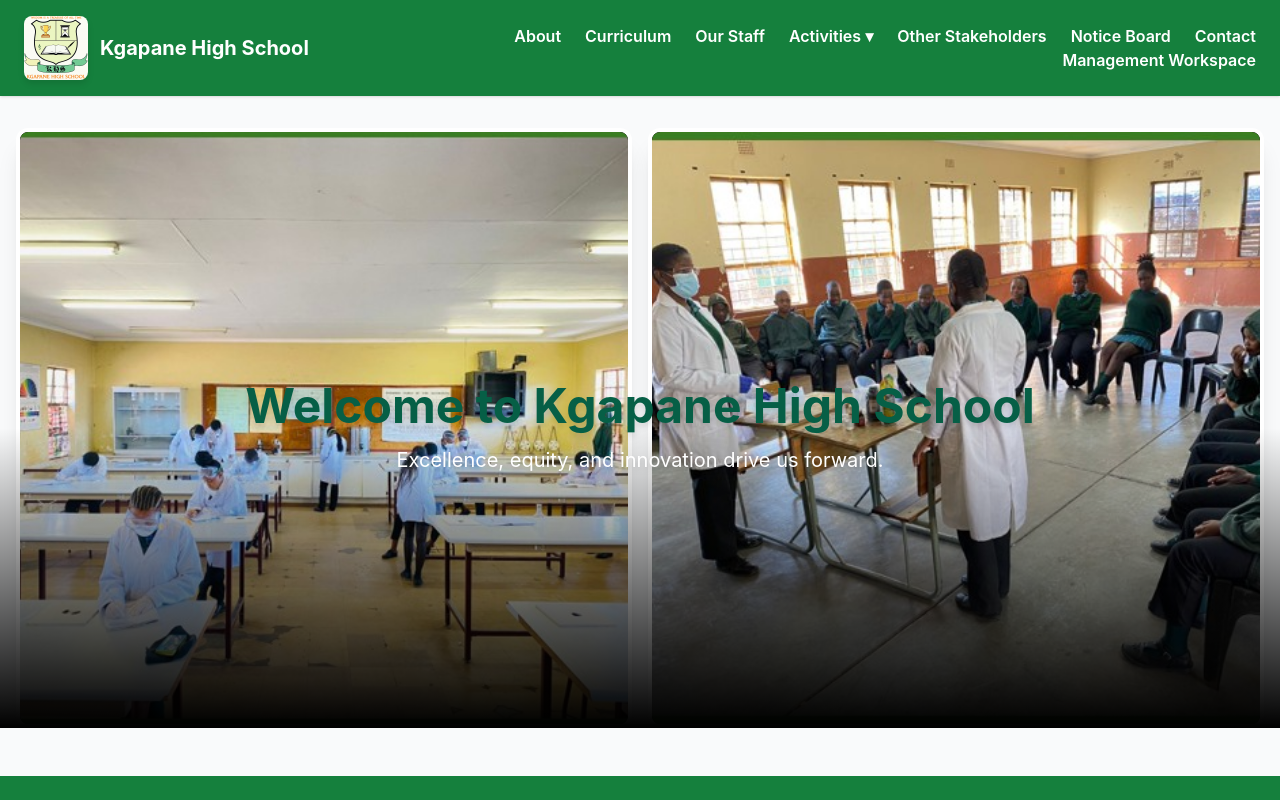
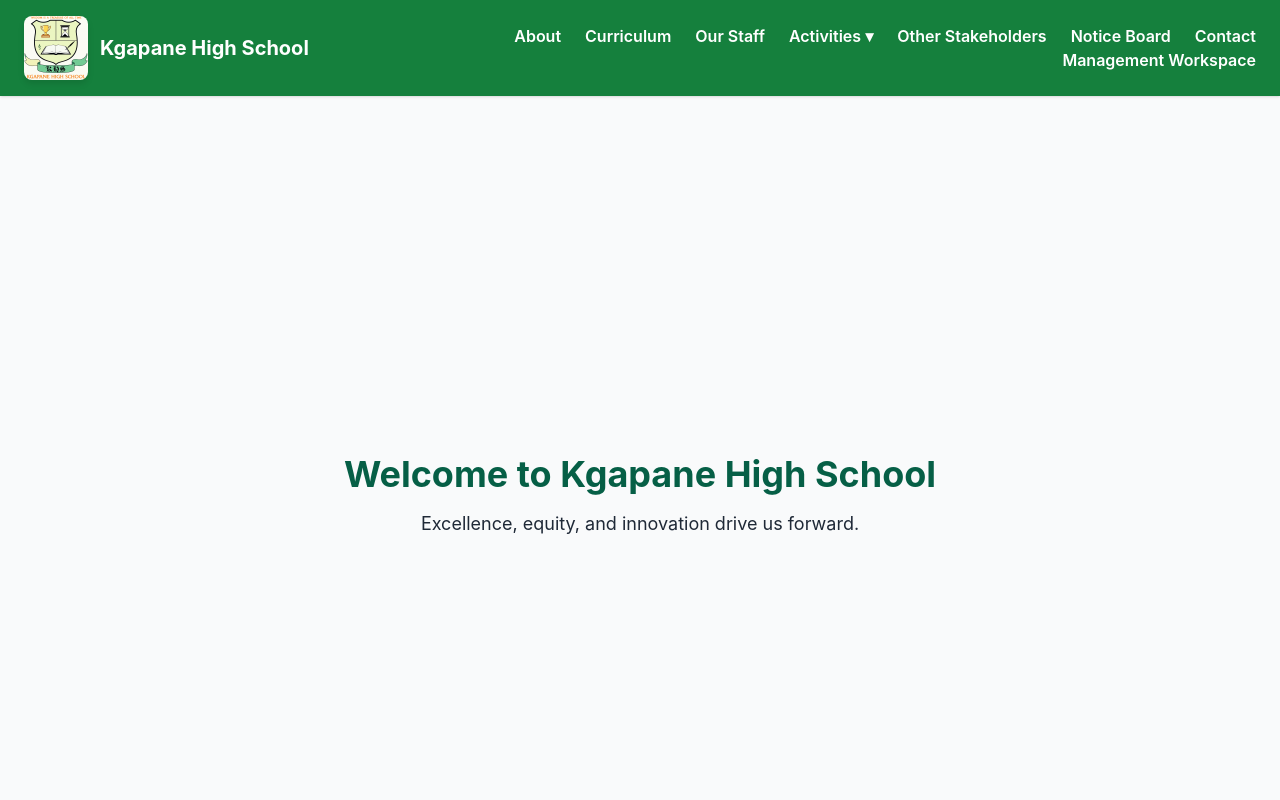
Before and after one commit to motlatsomaake999/kgapane-website, a Next.js app: page / in a window 1280 px wide. Shown: the top 800 px of the page. Built offline with nearby package versions, Linux system fonts and the light colour scheme.

Commit message:
Add homepage

```diff
--- a/src/pages/index.js
+++ b/src/pages/index.js
@@ -1,10 +1,8 @@
-import HeroSection from "../components/HeroSection";
-
 export default function Home() {
   return (
-    <div>
-      {/* Hero Section */}
-      <HeroSection />
-    </div>
+    <main className="flex flex-col items-center justify-center h-screen text-center">
+      <h1 className="text-4xl font-bold">Welcome to Kgapane High School</h1>
+      <p className="mt-4 text-lg">Excellence, equity, and innovation drive us forward.</p>
+    </main>
   );
 }
```
